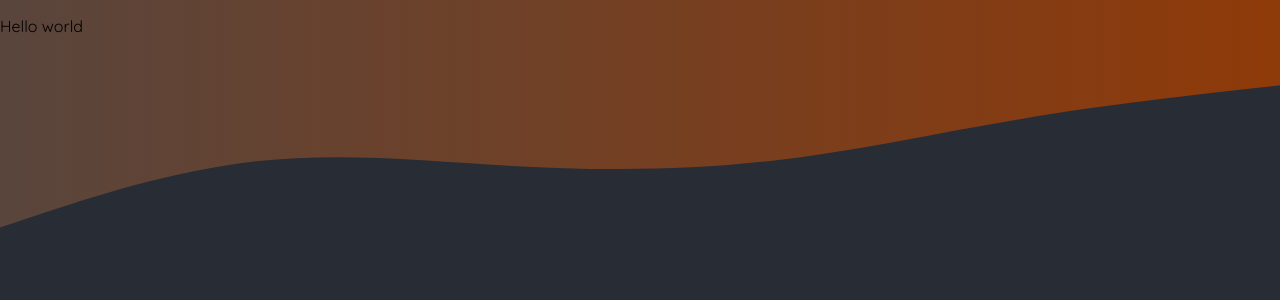
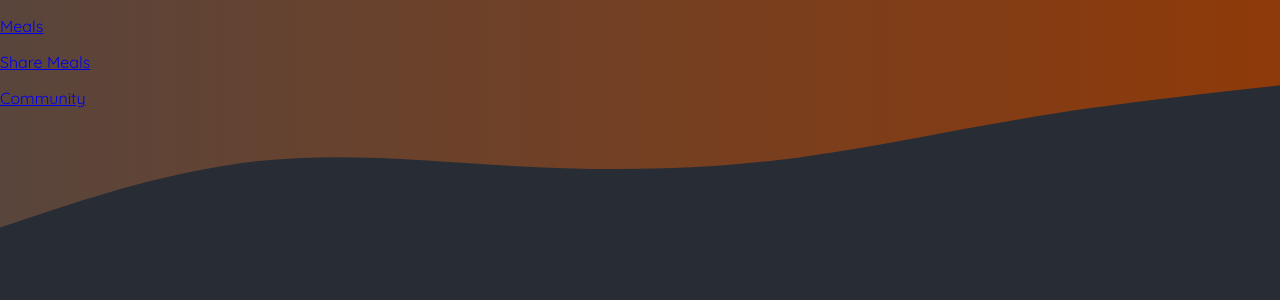
Before and after one commit to Monkfish3000/next-food, a Next.js app: page / in a window 1280 px wide. Shown: the top 300 px of the page. Built offline with nearby package versions, Linux system fonts and the light colour scheme.

Commit message:
add routes for meals

```diff
--- a/src/app/page.tsx
+++ b/src/app/page.tsx
@@ -1,9 +1,18 @@
 import Image from 'next/image';
+import Link from 'next/link';
 
 export default function Home() {
   return (
     <main className="flex min-h-screen flex-col items-center justify-between p-24">
-      <p>Hello world</p>
+      <p>
+        <Link href="/meals">Meals</Link>
+      </p>
+      <p>
+        <Link href="/meals/share">Share Meals</Link>
+      </p>
+      <p>
+        <Link href="/community">Community</Link>
+      </p>
     </main>
   );
 }
```
Also changed, not shown: src/app/community/page.tsx (added, +9 -0 lines), src/app/meals/[slug]/page.tsx (added, +9 -0 lines), src/app/meals/page.tsx (added, +9 -0 lines), src/app/meals/share/page.tsx (added, +9 -0 lines).
